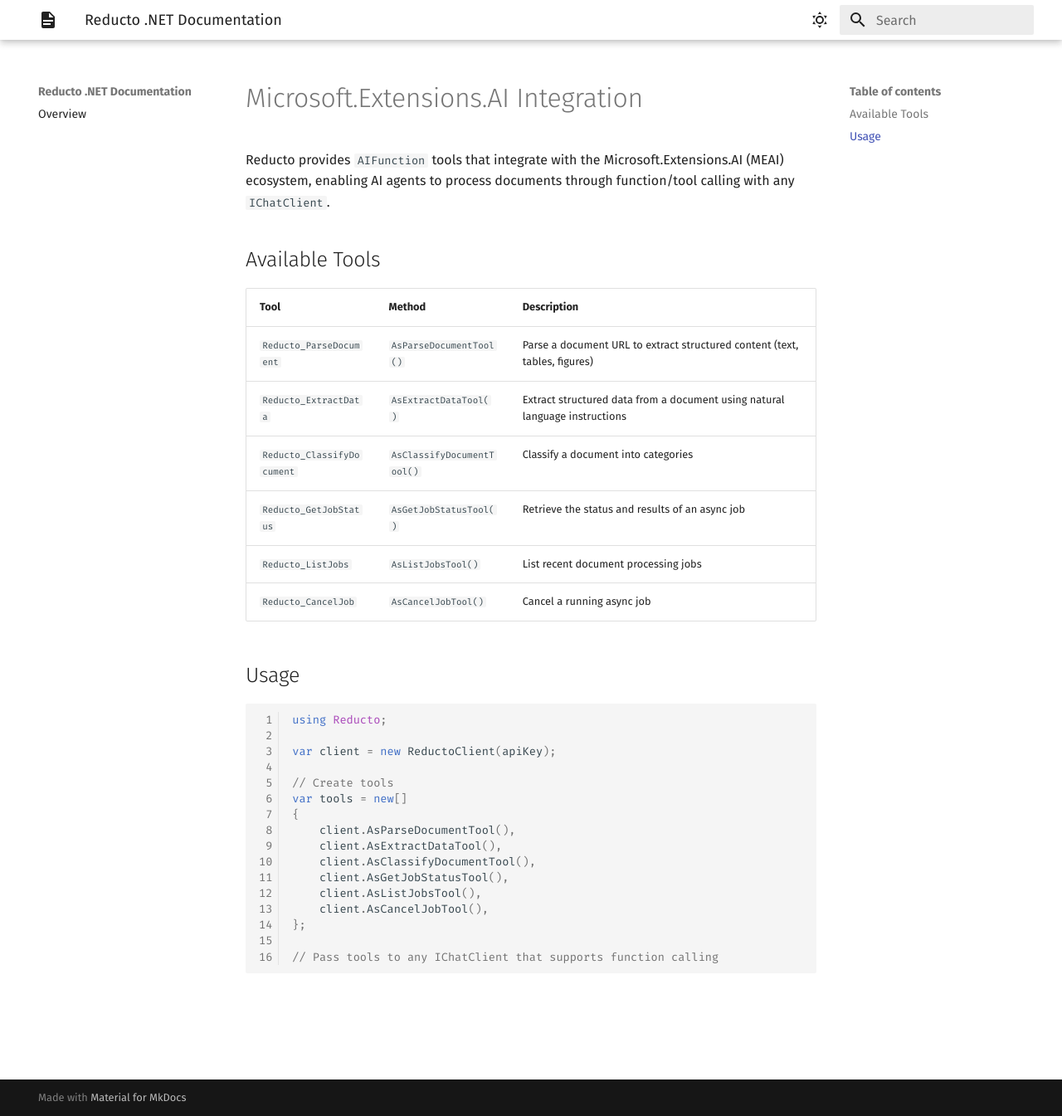
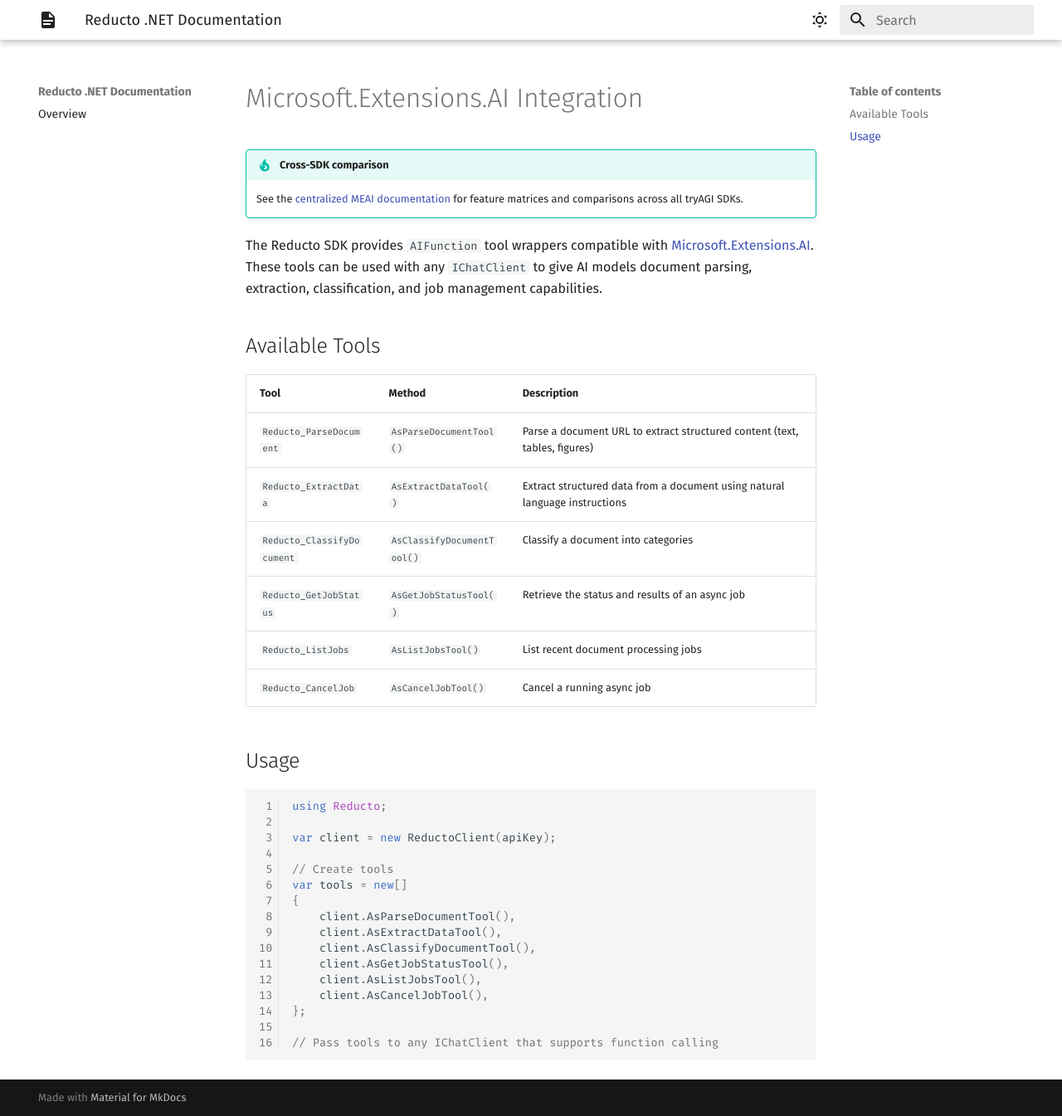
Before and after one commit to tryAGI/Reducto, an MkDocs documentation site: the page built from docs/guides/meai.md, in a window 1280 px wide and 1345 px high. Shown: the whole window at 83% size. Built offline with MkDocs 1.6.1 and Material for MkDocs 9.7.7, drawn with Linux system fonts in a browser that asks for light colours; the version menu is left out.

Commit message:
Standardize MEAI guide intro text
Co-Authored-By: Claude Opus 4.6 <noreply@anthropic.com>

```diff
--- a/docs/guides/meai.md
+++ b/docs/guides/meai.md
@@ -1,7 +1,9 @@
 # Microsoft.Extensions.AI Integration
 
-Reducto provides `AIFunction` tools that integrate with the Microsoft.Extensions.AI (MEAI) ecosystem,
-enabling AI agents to process documents through function/tool calling with any `IChatClient`.
+!!! tip "Cross-SDK comparison"
+    See the [centralized MEAI documentation](https://tryagi.github.io/docs/meai/) for feature matrices and comparisons across all tryAGI SDKs.
+
+The Reducto SDK provides `AIFunction` tool wrappers compatible with [Microsoft.Extensions.AI](https://learn.microsoft.com/en-us/dotnet/ai/microsoft-extensions-ai). These tools can be used with any `IChatClient` to give AI models document parsing, extraction, classification, and job management capabilities.
 
 ## Available Tools
 
```
